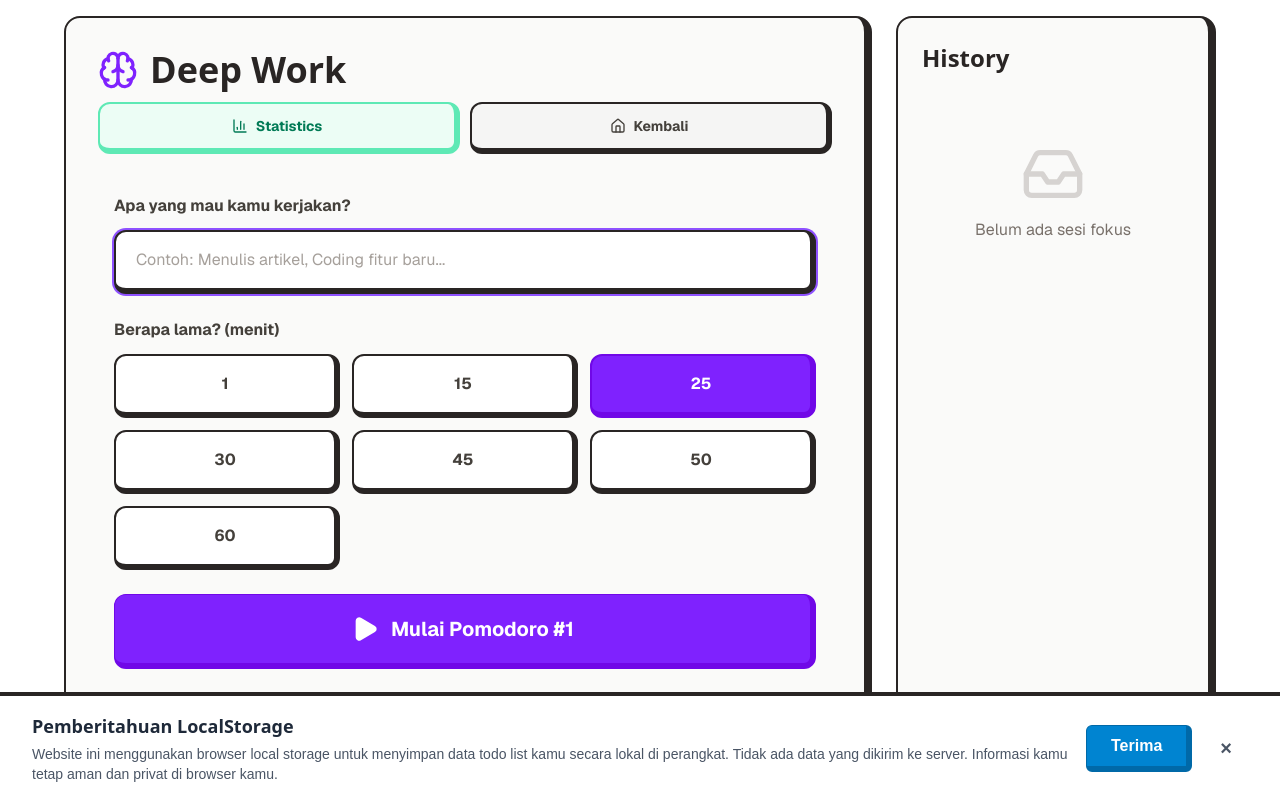
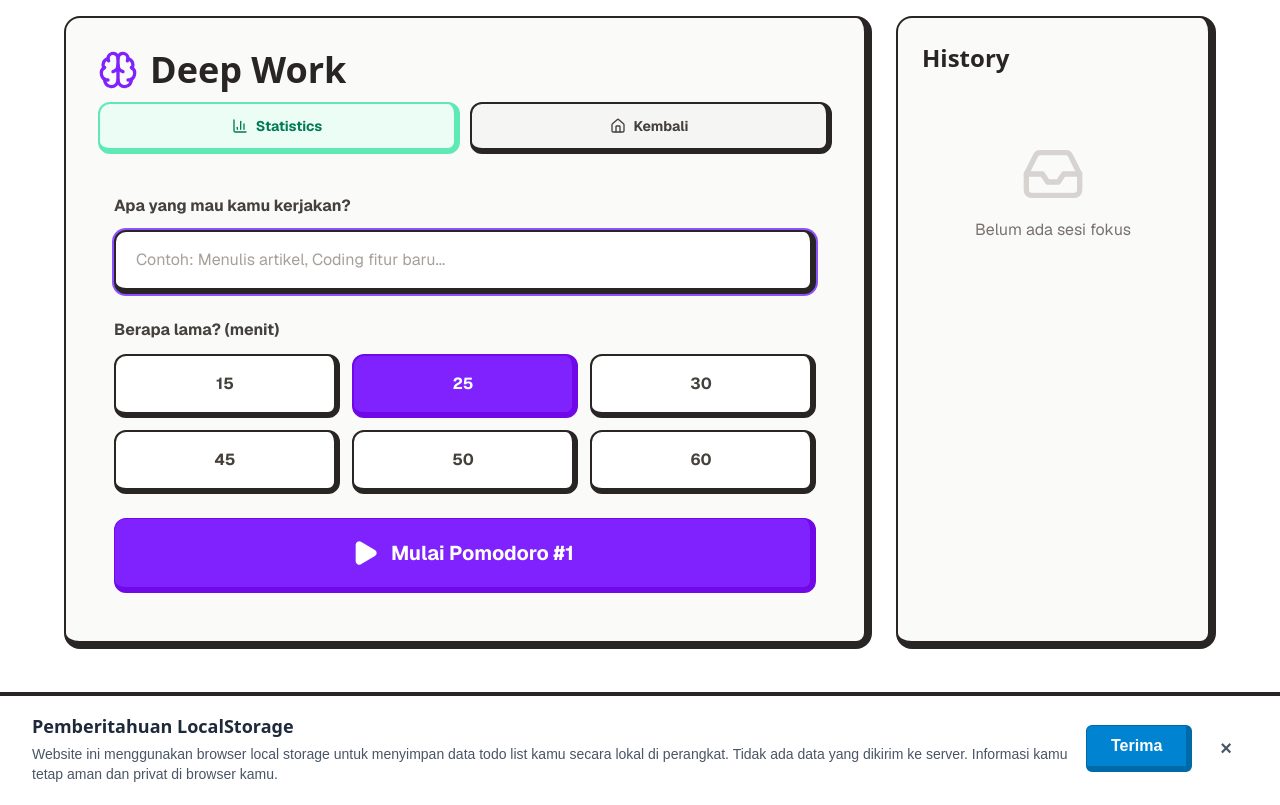
Before and after one commit to jowy2211/clarity-hub, a Next.js app: page /deep-work in a window 1280 px wide. Built offline with nearby package versions, Linux system fonts and the light colour scheme.

Commit message:
Fix: Warning Optimize CSS & Adjustment selection time for Pomodoro

```diff
--- a/app/deep-work/page.tsx
+++ b/app/deep-work/page.tsx
@@ -488,7 +488,7 @@ function DeepWorkContent() {
     return `${mins.toString().padStart(2, '0')}:${secs.toString().padStart(2, '0')}`;
   };
 
-  const presetDurations = [1, 15, 25, 30, 45, 50, 60];
+  const presetDurations = [15, 25, 30, 45, 50, 60];
 
   const progress = ((duration * 60 - timeLeft) / (duration * 60)) * 100;
 
--- a/assets/styles/globals.css
+++ b/assets/styles/globals.css
@@ -1,17 +1,17 @@
 @import "tailwindcss";
-/* Import Comfortaa for titles/subtitles */
 @import url('https://fonts.googleapis.com/css2?family=Comfortaa:wght@400;600;700&display=swap');
-
-:root {
-  --background: #ffffff;
-  --foreground: #171717;
-}
 
 @theme inline {
   --color-background: var(--background);
   --color-foreground: var(--foreground);
   --font-sans: var(--font-geist-sans);
   --font-mono: var(--font-geist-mono);
+}
+
+/* Import Comfortaa for titles/subtitles */
+:root {
+  --background: #ffffff;
+  --foreground: #171717;
 }
 
 @media (prefers-color-scheme: dark) {
```
